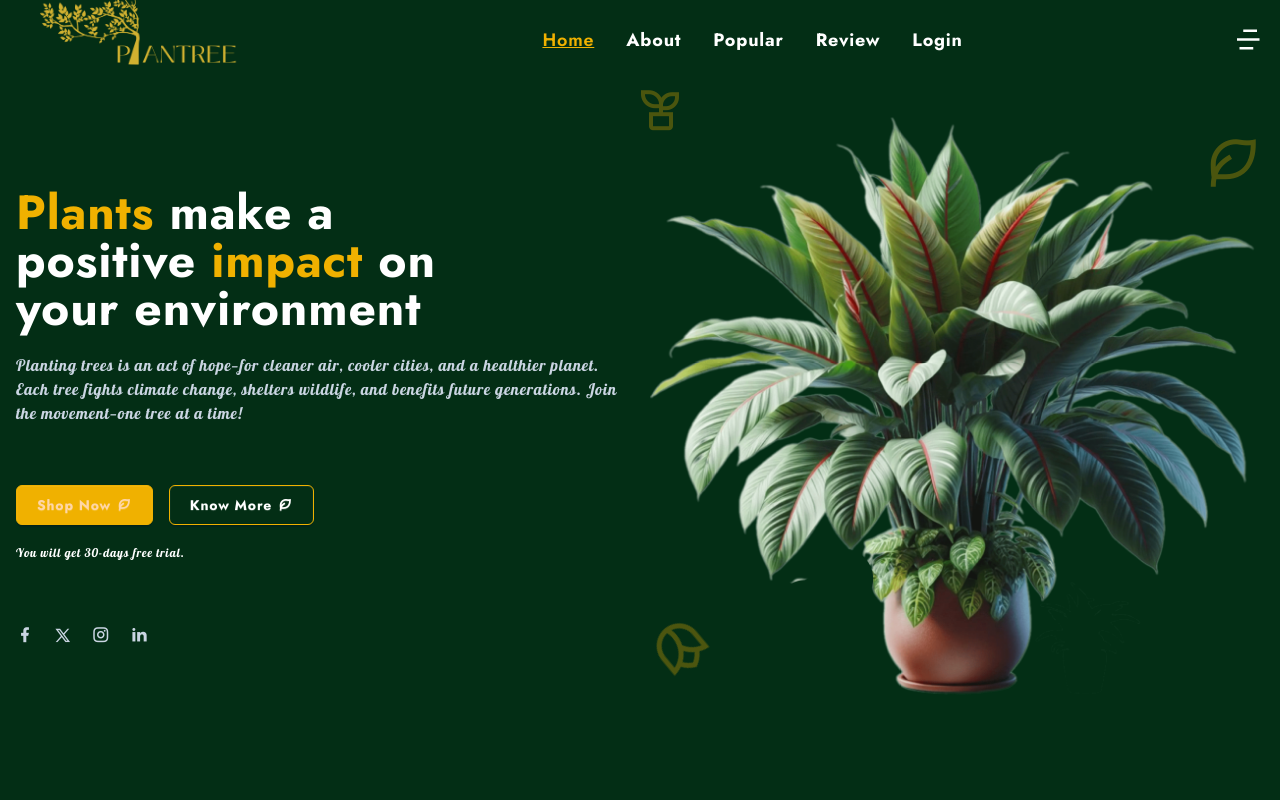
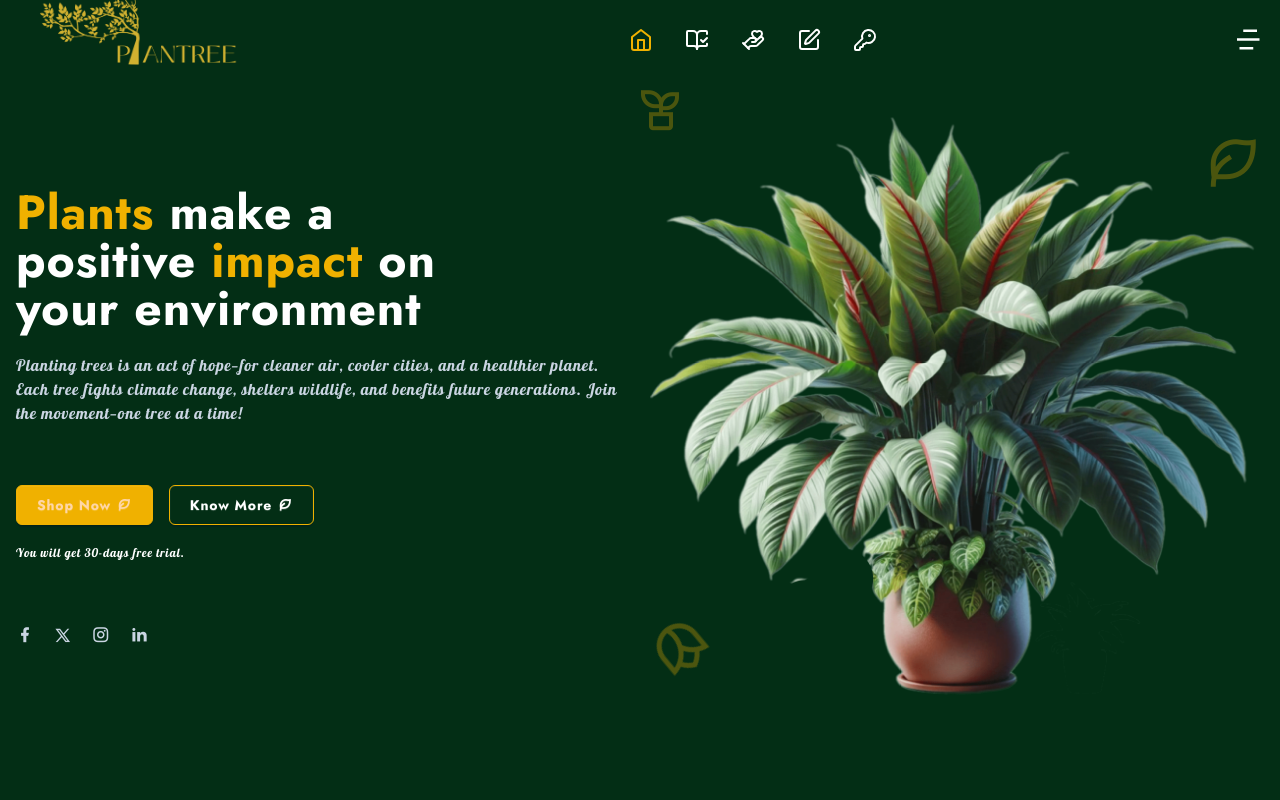
Before and after one commit to jakaria2055/Plantree_client, a React (Vite) app: page / in a window 1280 px wide. Shown: the top 800 px of the page. Built offline with nearby package versions, Linux system fonts and the light colour scheme.

Commit message:
navbar design changed

```diff
--- a/src/components/Header.jsx
+++ b/src/components/Header.jsx
@@ -55,42 +55,109 @@ const Header = () => {
           <ul className="flex flex-col items-center gap-8 lg:flex-row">
             <li>
               <NavLink
+                title="Home"
                 to="/"
-                className={`nav-link ${(navData) =>
-                  navData.isActive ? "active" : ""}`}
+                className={({ isActive }) =>
+                  `nav-link ${isActive ? "active" : ""}`
+                }
                 onClick={toggleMenu}
               >
-                Home
+                <svg
+                  xmlns="http://www.w3.org/2000/svg"
+                  width="24"
+                  height="24"
+                  viewBox="0 0 24 24"
+                  fill="none"
+                  stroke="currentColor"
+                  strokeWidth="2"
+                  strokeLinecap="round"
+                  strokeLinejoin="round"
+                  className="lucide lucide-home"
+                >
+                  <path d="M3 9l9-7 9 7v11a2 2 0 0 1-2 2H5a2 2 0 0 1-2-2z" />
+                  <polyline points="9 22 9 12 15 12 15 22" />
+                </svg>
               </NavLink>
             </li>
             <li>
               <NavLink
+                title="About"
                 to="/about"
-                className={`nav-link ${(navData) =>
-                  navData.isActive ? "active" : ""}`}
+                className={({ isActive }) =>
+                  `nav-link ${isActive ? "active" : ""}`
+                }
                 onClick={toggleMenu}
               >
-                About
+                <svg
+                  xmlns="http://www.w3.org/2000/svg"
+                  width="24"
+                  height="24"
+                  viewBox="0 0 24 24"
+                  fill="none"
+                  stroke="currentColor"
+                  stroke-width="2"
+                  stroke-linecap="round"
+                  stroke-linejoin="round"
+                  class="lucide lucide-book-open-check-icon lucide-book-open-check"
+                >
+                  <path d="M12 21V7" />
+                  <path d="m16 12 2 2 4-4" />
+                  <path d="M22 6V4a1 1 0 0 0-1-1h-5a4 4 0 0 0-4 4 4 4 0 0 0-4-4H3a1 1 0 0 0-1 1v13a1 1 0 0 0 1 1h6a3 3 0 0 1 3 3 3 3 0 0 1 3-3h6a1 1 0 0 0 1-1v-1.3" />
+                </svg>
               </NavLink>
             </li>
             <li>
               <NavLink
+                title=" Popular"
                 to="/popular"
-                className={`nav-link ${(navData) =>
-                  navData.isActive ? "active" : ""}`}
+                className={({ isActive }) =>
+                  `nav-link ${isActive ? "active" : ""}`
+                }
                 onClick={toggleMenu}
               >
-                Popular
+                <svg
+                  xmlns="http://www.w3.org/2000/svg"
+                  width="24"
+                  height="24"
+                  viewBox="0 0 24 24"
+                  fill="none"
+                  stroke="currentColor"
+                  stroke-width="2"
+                  stroke-linecap="round"
+                  stroke-linejoin="round"
+                  class="lucide lucide-hand-heart-icon lucide-hand-heart"
+                >
+                  <path d="M11 14h2a2 2 0 0 0 0-4h-3c-.6 0-1.1.2-1.4.6L3 16" />
+                  <path d="m14.45 13.39 5.05-4.694C20.196 8 21 6.85 21 5.75a2.75 2.75 0 0 0-4.797-1.837.276.276 0 0 1-.406 0A2.75 2.75 0 0 0 11 5.75c0 1.2.802 2.248 1.5 2.946L16 11.95" />
+                  <path d="m2 15 6 6" />
+                  <path d="m7 20 1.6-1.4c.3-.4.8-.6 1.4-.6h4c1.1 0 2.1-.4 2.8-1.2l4.6-4.4a1 1 0 0 0-2.75-2.91" />
+                </svg>
               </NavLink>
             </li>
             <li>
               <NavLink
+                title="Review"
                 to="/review"
-                className={`nav-link ${(navData) =>
-                  navData.isActive ? "active" : ""}`}
+                className={({ isActive }) =>
+                  `nav-link ${isActive ? "active" : ""}`
+                }
                 onClick={toggleMenu}
               >
-                Review
+                <svg
+                  xmlns="http://www.w3.org/2000/svg"
+                  width="24"
+                  height="24"
+                  viewBox="0 0 24 24"
+                  fill="none"
+                  stroke="currentColor"
+                  stroke-width="2"
+                  stroke-linecap="round"
+                  stroke-linejoin="round"
+                  class="lucide lucide-square-pen-icon lucide-square-pen"
+                >
+                  <path d="M12 3H5a2 2 0 0 0-2 2v14a2 2 0 0 0 2 2h14a2 2 0 0 0 2-2v-7" />
+                  <path d="M18.375 2.625a1 1 0 0 1 3 3l-9.013 9.014a2 2 0 0 1-.853.505l-2.873.84a.5.5 0 0 1-.62-.62l.84-2.873a2 2 0 0 1 .506-.852z" />
+                </svg>
               </NavLink>
             </li>
 
@@ -98,24 +165,56 @@ const Header = () => {
               <>
                 <li>
                   <NavLink
+                    title="Profile"
                     to="/profile"
-                    className={`nav-link flex items-center ${(navData) =>
-                      navData.isActive ? "active" : ""}`}
-                    onClick={onLogout}
+                    className={({ isActive }) =>
+                      `nav-link ${isActive ? "active" : ""}`
+                    }
+                    onClick={toggleMenu}
                   >
-                    <span>Profile</span>
-                    <svg xmlns="http://www.w3.org/2000/svg" width="24" height="24" viewBox="0 0 24 24" fill="none" stroke="currentColor" stroke-width="2" stroke-linecap="round" stroke-linejoin="round" class="lucide lucide-circle-user-icon lucide-circle-user"><circle cx="12" cy="12" r="10"/><circle cx="12" cy="10" r="3"/><path d="M7 20.662V19a2 2 0 0 1 2-2h6a2 2 0 0 1 2 2v1.662"/></svg>
+                    <svg
+                      xmlns="http://www.w3.org/2000/svg"
+                      width="24"
+                      height="24"
+                      viewBox="0 0 24 24"
+                      fill="none"
+                      stroke="currentColor"
+                      stroke-width="2"
+                      stroke-linecap="round"
+                      stroke-linejoin="round"
+                      class="lucide lucide-circle-user-icon lucide-circle-user"
+                    >
+                      <circle cx="12" cy="12" r="10" />
+                      <circle cx="12" cy="10" r="3" />
+                      <path d="M7 20.662V19a2 2 0 0 1 2-2h6a2 2 0 0 1 2 2v1.662" />
+                    </svg>
                   </NavLink>
                 </li>
                 <li>
                   <NavLink
+                    title="Logout"
                     to="/review"
-                    className={`nav-link flex items-center ${(navData) =>
-                      navData.isActive ? "active" : ""}`}
+                    className={({ isActive }) =>
+                      `nav-link ${isActive ? "active" : ""}`
+                    }
                     onClick={onLogout}
                   >
-                    Logout
-                    <svg xmlns="http://www.w3.org/2000/svg" width="24" height="24" viewBox="0 0 24 24" fill="none" stroke="currentColor" stroke-width="2" stroke-linecap="round" stroke-linejoin="round" class="lucide lucide-circle-arrow-out-up-right-icon lucide-circle-arrow-out-up-right"><path d="M22 12A10 10 0 1 1 12 2"/><path d="M22 2 12 12"/><path d="M16 2h6v6"/></svg>
+                    <svg
+                      xmlns="http://www.w3.org/2000/svg"
+                      width="24"
+                      height="24"
+                      viewBox="0 0 24 24"
+                      fill="none"
+                      stroke="currentColor"
+                      stroke-width="2"
+                      stroke-linecap="round"
+                      stroke-linejoin="round"
+                      class="lucide lucide-circle-arrow-out-up-right-icon lucide-circle-arrow-out-up-right"
+                    >
+                      <path d="M22 12A10 10 0 1 1 12 2" />
+                      <path d="M22 2 12 12" />
+                      <path d="M16 2h6v6" />
+                    </svg>
                   </NavLink>
                 </li>
               </>
@@ -123,12 +222,28 @@ const Header = () => {
               <>
                 <li>
                   <NavLink
+                    title="Login"
                     to="/login"
-                    className={`nav-link ${(navData) =>
-                      navData.isActive ? "active" : ""}`}
+                    className={({ isActive }) =>
+                      `nav-link ${isActive ? "active" : ""}`
+                    }
                     onClick={toggleMenu}
                   >
-                    Login
+                    <svg
+                      xmlns="http://www.w3.org/2000/svg"
+                      width="24"
+                      height="24"
+                      viewBox="0 0 24 24"
+                      fill="none"
+                      stroke="currentColor"
+                      stroke-width="2"
+                      stroke-linecap="round"
+                      stroke-linejoin="round"
+                      class="lucide lucide-key-round-icon lucide-key-round"
+                    >
+                      <path d="M2.586 17.414A2 2 0 0 0 2 18.828V21a1 1 0 0 0 1 1h3a1 1 0 0 0 1-1v-1a1 1 0 0 1 1-1h1a1 1 0 0 0 1-1v-1a1 1 0 0 1 1-1h.172a2 2 0 0 0 1.414-.586l.814-.814a6.5 6.5 0 1 0-4-4z" />
+                      <circle cx="16.5" cy="7.5" r=".5" fill="currentColor" />
+                    </svg>
                   </NavLink>
                 </li>
               </>
--- a/src/routers/routes.jsx
+++ b/src/routers/routes.jsx
@@ -15,6 +15,7 @@ import GrassCutting from "../components/popularService/GrassCutting";
 import LoginPage from "../pages/LoginPage";
 import RegistrationPage from "../pages/RegistrationPage";
 import OTPpage from "../pages/OTPpage";
+import ProfilePage from "../pages/ProfilePage";
 
 export const router = createBrowserRouter([
     {
@@ -81,6 +82,10 @@ export const router = createBrowserRouter([
                 path:"/otp",
                 element: <OTPpage />,
             },
+            {
+                path:"/profile",
+                element: <ProfilePage />,
+            },
         ]
     }
 ])
```
